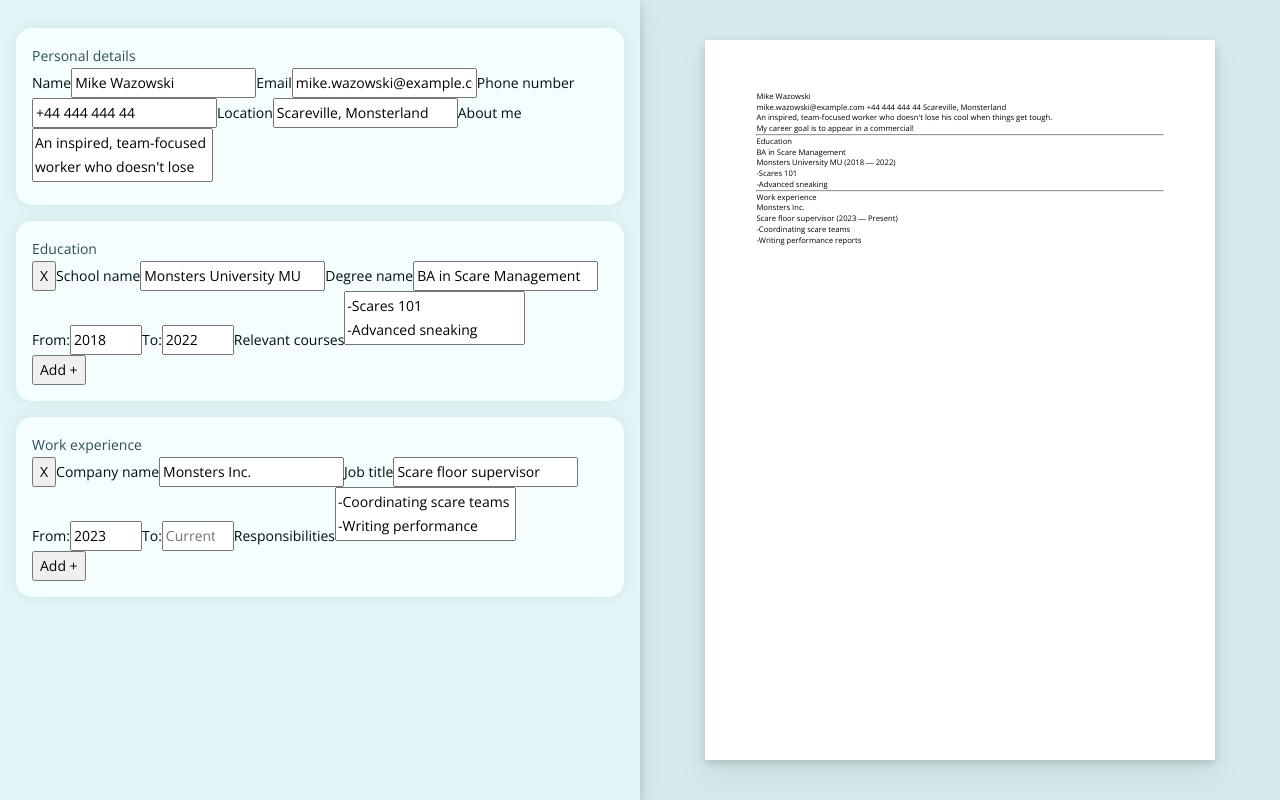
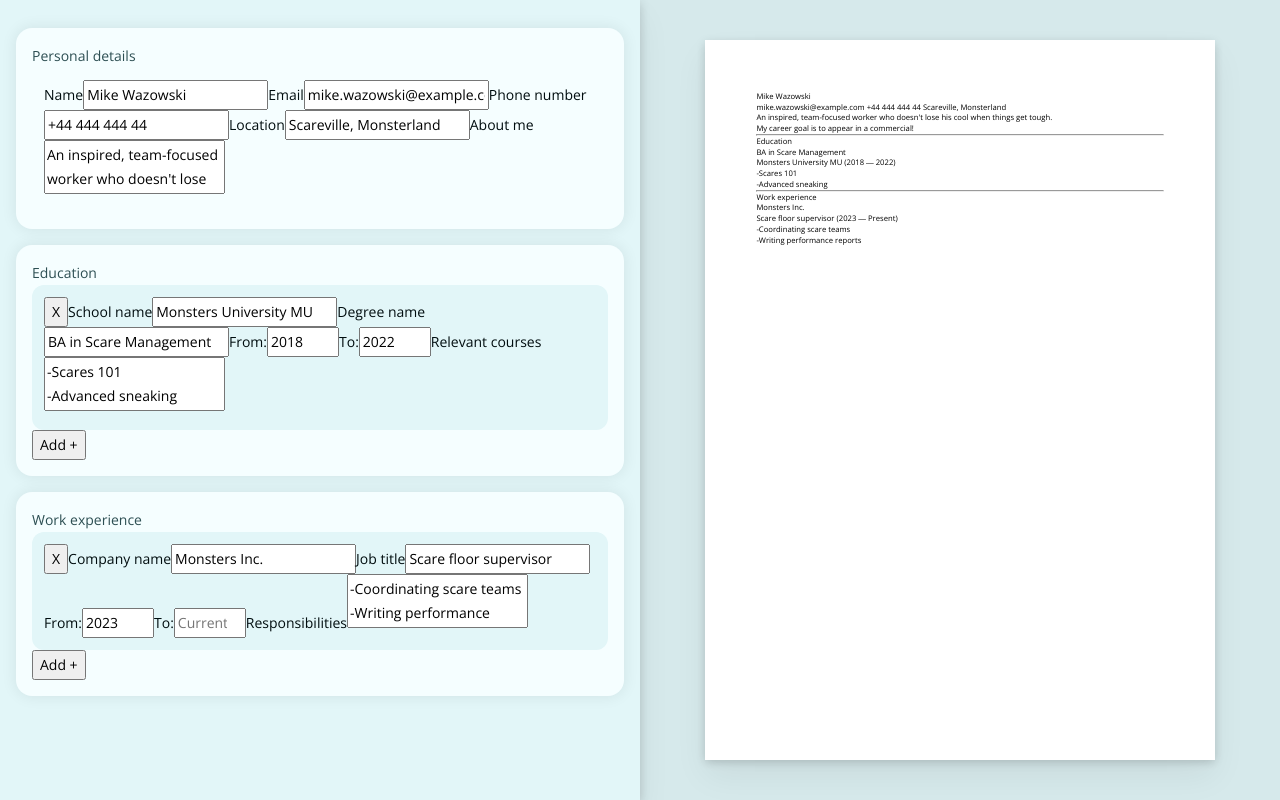
Before and after one commit to vicpues/odin-cv, a React (Vite) app: page / in a window 1280 px wide. Built offline with nearby package versions, Linux system fonts and the light colour scheme.

Commit message:
feat: Basic input group styling

```diff
--- /dev/null
+++ b/src/components/Form/InputGroup/InputGroup.css
@@ -0,0 +1,12 @@
+.input-group {
+  padding: var(--margin-s);
+
+  &.extensible {
+    border-radius: var(--margin-s);
+    background-color: var(--bg);
+  }
+}
+
+.input-group + .input-group {
+  margin-top: var(--margin-m);
+}
--- a/src/components/Form/InputGroup/InputGroup.jsx
+++ b/src/components/Form/InputGroup/InputGroup.jsx
@@ -1,3 +1,5 @@
+import "./InputGroup.css";
+
 export default function InputGroup({ children, onUpdate, onDelete = null }) {
   return (
     <form
```
